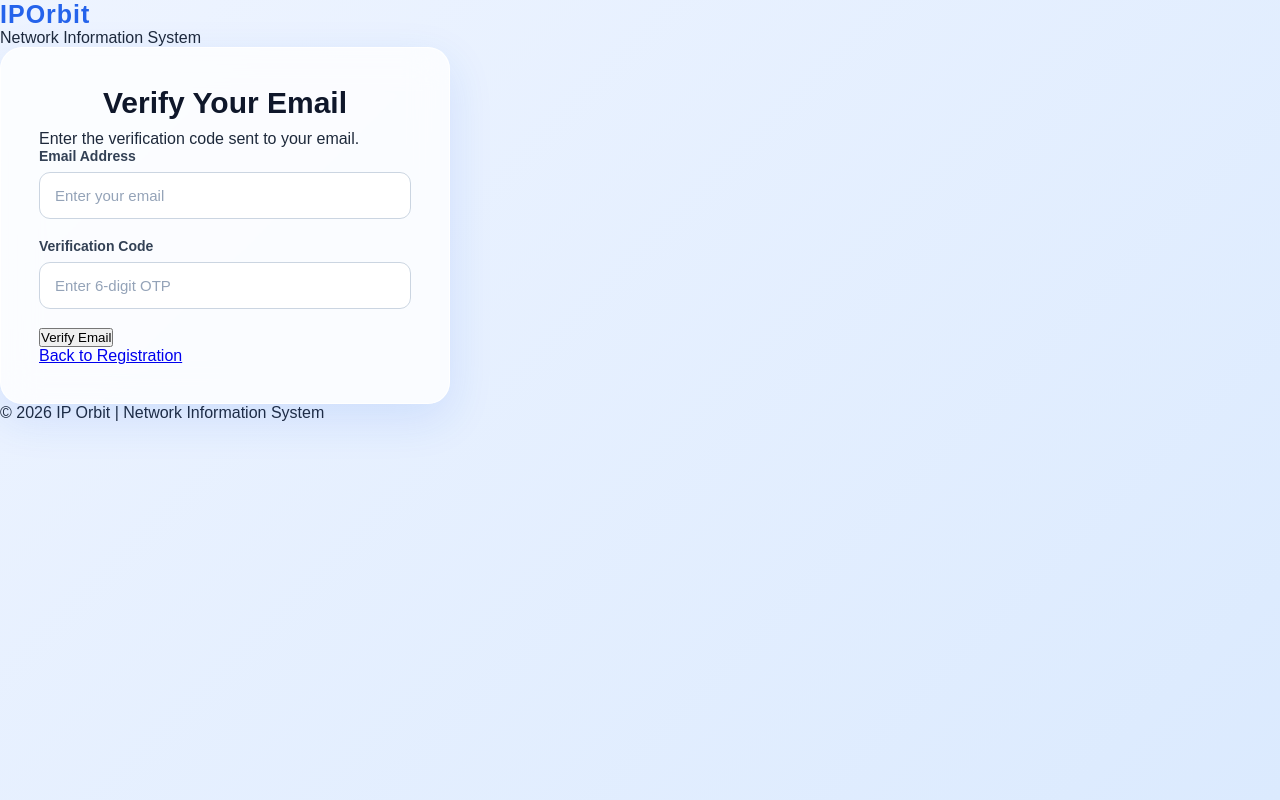
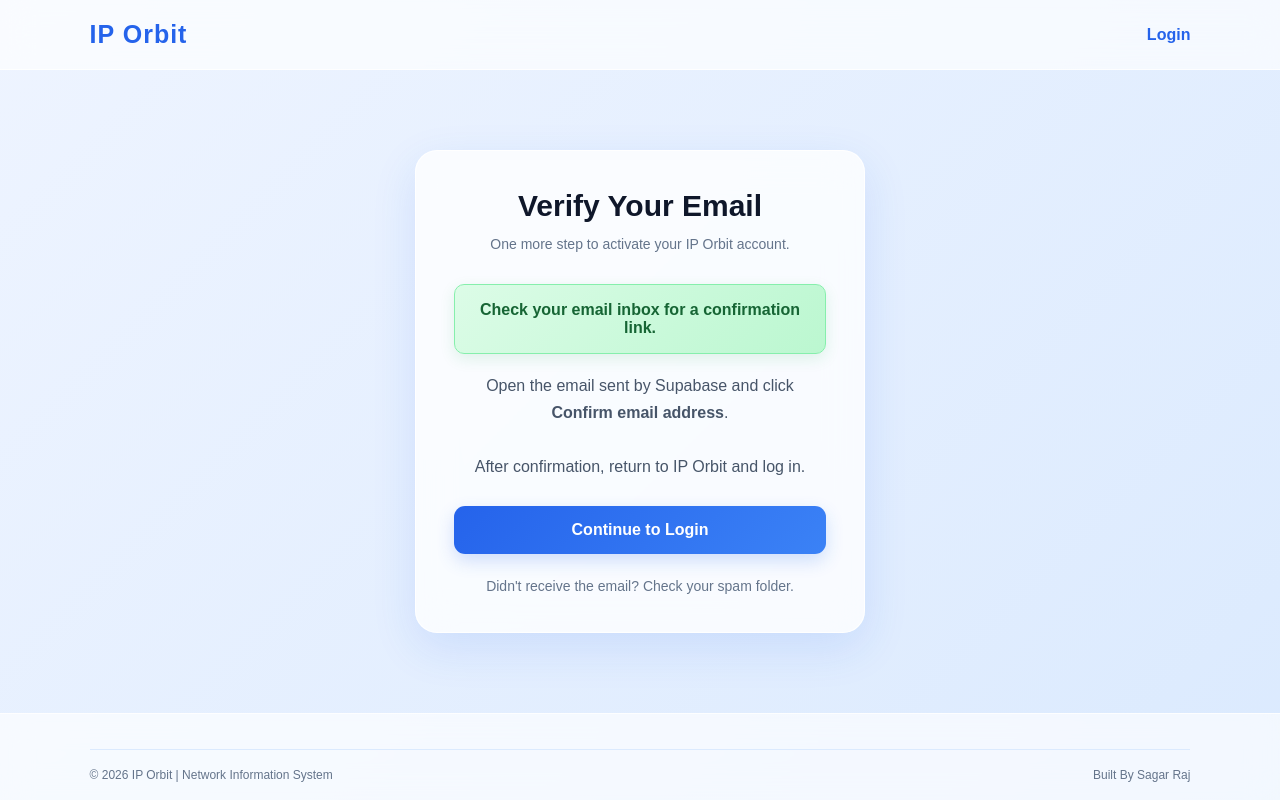
Before and after one commit to sagarraj369/IP-Orbit-login-, a Flask app: page /verify-email in a window 1280 px wide. Run offline with Flask 3, Linux system fonts and the light colour scheme; some libraries are stand-ins or nearby versions.

Commit message:
Revamp verify_email.html for improved design and clarity
Updated the verify email page layout and content for better user experience.

```diff
--- a/IP Orbit login page/templates/verify_email.html
+++ b/IP Orbit login page/templates/verify_email.html
@@ -3,58 +3,70 @@
 <head>
     <meta charset="UTF-8">
     <meta name="viewport" content="width=device-width, initial-scale=1.0">
-    <title>Verify Email | IP Orbit</title>
 
-    <link rel="stylesheet" href="{{ url_for('static', filename='auth.css') }}">
+    <title>IP Orbit - Verify Email</title>
+
+    <link rel="stylesheet"
+          href="{{ url_for('static', filename='auth.css') }}">
+    <script src="https://cdn.jsdelivr.net/npm/@supabase/supabase-js@2"></script>
+
+<script src="{{ url_for('static', filename='auth.js') }}"></script>
 </head>
+
 <body>
 
-<header>
-    <div class="logo">IP<span>Orbit</span></div>
-    <div class="header-right">Network Information System</div>
+<header class="auth-header">
+    <a href="/" class="logo">IP Orbit</a>
+    <a href="/login" class="header-link">Login</a>
 </header>
 
-<main class="auth-container">
-    <section class="auth-card">
+<main class="auth-main">
+
+    <div class="auth-container">
 
         <h1>Verify Your Email</h1>
-        <p>Enter the verification code sent to your email.</p>
 
-        <form id="verifyForm">
+        <p class="auth-subtitle">
+            One more step to activate your IP Orbit account.
+        </p>
 
-            <div class="form-group">
-                <label for="verifyEmail">Email Address</label>
-                <input type="email" id="verifyEmail"
-                       placeholder="Enter your email" required>
-            </div>
-
-            <div class="form-group">
-                <label for="verifyOTP">Verification Code</label>
-                <input type="text" id="verifyOTP"
-                       placeholder="Enter 6-digit OTP"
-                       maxlength="6" pattern="[0-9]{6}"
-                       inputmode="numeric" required>
-            </div>
-
-            <button type="submit" class="primary-btn">
-                Verify Email
-            </button>
-
-        </form>
-
-        <div id="message" role="status" aria-live="polite"></div>
-
-        <div class="auth-switch">
-            <a href="{{ url_for('register') }}">Back to Registration</a>
+        <div class="message success">
+            Check your email inbox for a confirmation link.
         </div>
 
-    </section>
+        <p style="text-align:center; color:#475569;
+                  line-height:1.7; margin-bottom:25px;">
+
+            Open the email sent by Supabase and click
+            <strong>Confirm email address</strong>.
+
+            <br><br>
+
+            After confirmation, return to IP Orbit and log in.
+        </p>
+
+        <a href="/login"
+           class="auth-button"
+           style="display:block; text-align:center;
+                  text-decoration:none;">
+            Continue to Login
+        </a>
+
+        <p class="auth-bottom-text">
+            Didn't receive the email?
+            Check your spam folder.
+        </p>
+
+    </div>
+
 </main>
 
-<footer>© 2026 IP Orbit | Network Information System</footer>
-
-<script src="https://cdn.jsdelivr.net/npm/@supabase/supabase-js@2"></script>
-<script src="{{ url_for('static', filename='auth.js') }}"></script>
+<footer class="site-footer">
+    <div class="footer-bottom">
+        <p>© 2026 IP Orbit | Network Information System</p>
+        <p>Built By Sagar Raj</p>
+    </div>
+</footer>
 
 </body>
 </html>
```
